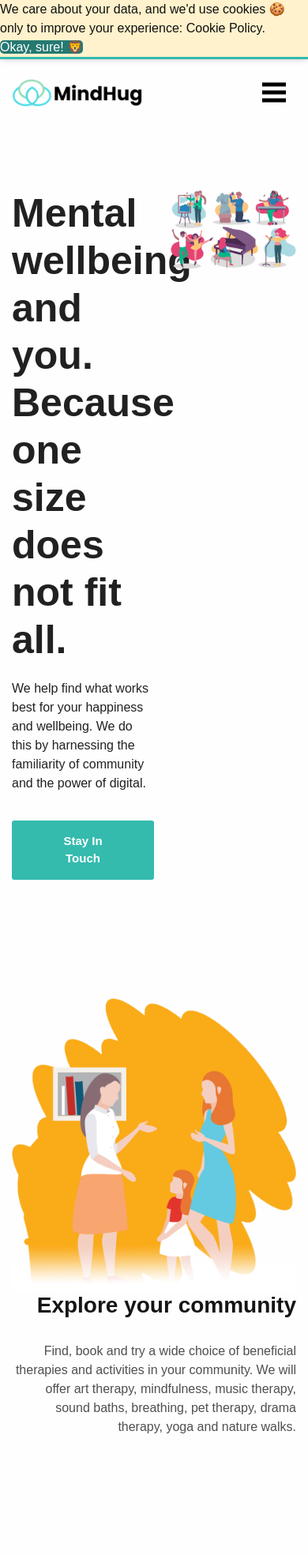
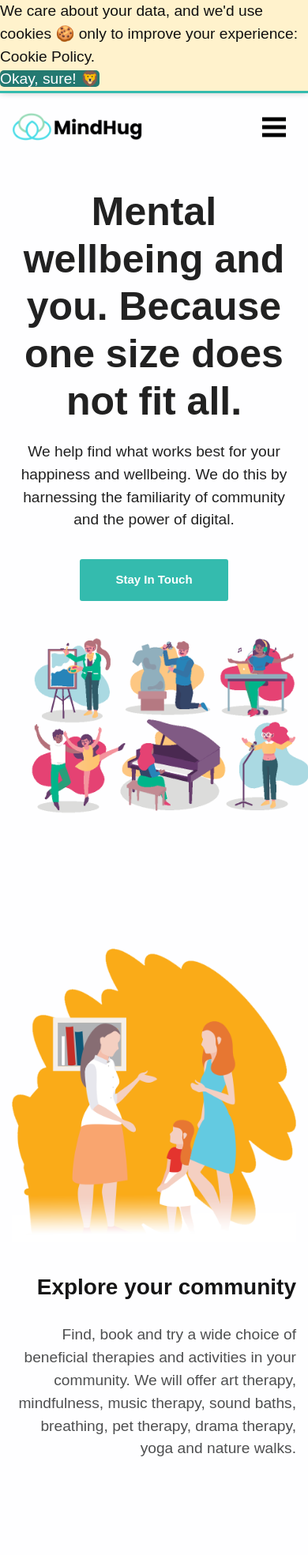
Before and after one commit to Cloudeya/newrelic-install, a Flask app: page / in a window 390 px wide; the page is wider, and only the part inside the window is pictured. Shown: the top 1969 px of that part at 79% size. Run offline with Flask 2, Linux system fonts and the light colour scheme; some libraries are stand-ins or nearby versions.

Commit message:
revert
Signed-off-by: Finbarrs Oketunji <oketunjifinbarrs@hotmail.com>

```diff
--- a/src/static/css/responsive.css
+++ b/src/static/css/responsive.css
@@ -1,5 +1,65 @@
-/* Small devices (landscape phones, 576px and up) */
-@media (min-width: 576px) {
+@media (max-width: 1120px) {
+
+}
+
+@media (max-width: 992px) {
+    .hero-container {
+        flex-direction: column;
+    }
+
+    .hero_detail-box {
+        width: 100%;
+        margin-bottom: 45px;
+    }
+
+    .hero_img-container {
+        width: 100%;
+    }
+
+    .hero-container.container {
+        padding-top: 45px;
+    }
+
+    .custom_nav-container.navbar-expand-lg .navbar-nav .nav-link {
+        color: #101010;
+    }
+}
+
+@media (max-width: 768px) {
+    .hero_detail-box {
+        text-align: center;
+    }
+
+    .hero_detail-box h1 {
+        width: 100%;
+    }
+
+    .top_container::after {
+        display: none;
+    }
+
+    .top_container::before {
+        background-size: cover;
+    }
+
+    .info_section .col-md-3 {
+        padding: 20px 25px;
+        text-align: center;
+    }
+
+    .common_style img {
+        width: 100%;
+        margin: 20px auto;
+    }
+
+    .validation-text {
+        position: relative;
+        top: 2px;
+        right: 60px;
+    }
+}
+
+@media (max-width: 576px) {
     .hero-container {
         padding-bottom: 100px;
     }
@@ -96,71 +156,66 @@
     }
 }
 
-/* Medium devices (tablets, 768px and up) The navbar toggle appears at this breakpoint */
-@media (min-width: 768px) {
-    .hero_detail-box {
-        text-align: center;
+@media (max-width: 480px) {
+    body {
+        font-size: 1.2rem !important;
     }
 
-    .hero_detail-box h1 {
-        width: 100%;
+    .about_detail-box {
+        margin-top: 20px !important;
+        margin-bottom: 60px !important;
     }
 
-    .top_container::after {
-        display: none;
+    .mindhug-checkmark {
+        left: -50px !important;
     }
 
-    .top_container::before {
-        background-size: cover;
-    }
-
-    .info_section .col-md-3 {
-        padding: 20px 25px;
-        text-align: center;
-    }
-
-    .common_style img {
-        width: 100%;
-        margin: 20px auto;
-    }
-
-    .validation-text {
-        position: relative;
-        top: 2px;
-        right: 60px;
+    .mindhug_checkmark {
+        left: -2px !important;
     }
 }
 
-/* Large devices (desktops, 992px and up) */
-@media (min-width: 992px) {
-    .hero-container {
-        flex-direction: column;
+@media (max-width: 400px) {
+    body {
+        font-size: 1.2rem !important;
     }
 
-    .hero_detail-box {
-        width: 100%;
-        margin-bottom: 45px;
+    .about_detail-box {
+        margin-top: 20px !important;
+        margin-bottom: 60px !important;
     }
 
-    .hero_img-container {
-        width: 100%;
+    .mindhug-checkmark {
+        left: -50px !important;
     }
 
-    .hero-container.container {
-        padding-top: 45px;
-    }
-
-    .custom_nav-container.navbar-expand-lg .navbar-nav .nav-link {
-        color: #101010;
+    .mindhug_checkmark {
+        left: -2px !important;
     }
 }
 
-/* Extra large devices (large desktops, 1200px and up) */
+@media (max-width: 360px) {
+    body {
+        font-size: 1.2rem !important;
+    }
+
+    .about_detail-box {
+        margin-top: 20px !important;
+        margin-bottom: 60px !important;
+    }
+
+    .mindhug-checkmark {
+        left: -50px !important;
+    }
+
+    .mindhug_checkmark {
+        left: -20px !important;
+    }
+}
+
 @media (min-width: 1200px) {
+    .container {
+        max-width: 1170px;
+    }
 
 }
-
-/* Set width to make card deck cards 100% width */
-@media (max-width: 950px) {
-
-}
--- a/src/templates/layout.html
+++ b/src/templates/layout.html
@@ -18,8 +18,7 @@
     {% block style %}
     <link rel="stylesheet" type="text/css" href="//wpcc.io/lib/1.0.2/cookieconsent.min.css"/>
     <link rel="stylesheet" type="text/css" href="//cdnjs.cloudflare.com/ajax/libs/font-awesome/4.7.0/css/font-awesome.min.css">
-<!--     <link rel="stylesheet" type="text/css" href="{{ url_for('static', filename='css/bootstrap.min.css') }}" /> -->
-    <link rel="stylesheet" href="https://stackpath.bootstrapcdn.com/bootstrap/4.4.1/css/bootstrap.min.css" integrity="sha384-Vkoo8x4CGsO3+Hhxv8T/Q5PaXtkKtu6ug5TOeNV6gBiFeWPGFN9MuhOf23Q9Ifjh" crossorigin="anonymous">
+    <link rel="stylesheet" type="text/css" href="{{ url_for('static', filename='css/bootstrap.min.css') }}" />
 
     <!-- fonts style -->
 
@@ -31,7 +30,7 @@
     <link href="{{ url_for('static', filename='css/style.min.css') }}" rel="stylesheet" />
 
     <!-- responsive style -->
-    <link href="{{ url_for('static', filename='css/responsive.css') }}" rel="stylesheet" />
+    <link href="{{ url_for('static', filename='css/responsive.min.css') }}" rel="stylesheet" />
     {% endblock %}
 
     <!-- Favicon -->
@@ -72,10 +71,9 @@
 
 <!-- Main Script -->
 <script type="text/javascript" src="{{ url_for('static', filename='scripts/main.min.js') }}"></script>
-<!-- <script type="text/javascript" src="{{ url_for('static', filename='scripts/jquery-3.4.1.min.js') }}"></script> -->
-<script src="https://code.jquery.com/jquery-3.4.1.slim.min.js" integrity="sha384-J6qa4849blE2+poT4WnyKhv5vZF5SrPo0iEjwBvKU7imGFAV0wwj1yYfoRSJoZ+n" crossorigin="anonymous"></script>
-<!-- <script type="text/javascript" src="{{ url_for('static', filename='scripts/bootstrap.min.js') }}"></script> -->
-<script src="https://stackpath.bootstrapcdn.com/bootstrap/4.4.1/js/bootstrap.min.js" integrity="sha384-wfSDF2E50Y2D1uUdj0O3uMBJnjuUD4Ih7YwaYd1iqfktj0Uod8GCExl3Og8ifwB6" crossorigin="anonymous"></script>
+<script type="text/javascript" src="{{ url_for('static', filename='scripts/jquery-3.4.1.min.js') }}"></script>
+<script type="text/javascript" src="{{ url_for('static', filename='scripts/bootstrap.min.js') }}"></script>
+
 
 <!-- Global site tag (gtag.js) - Google Analytics -->
 <script async src="//www.googletagmanager.com/gtag/js?id=UA-156513245-1"></script>
```
Also changed, not shown: 1 other file.
